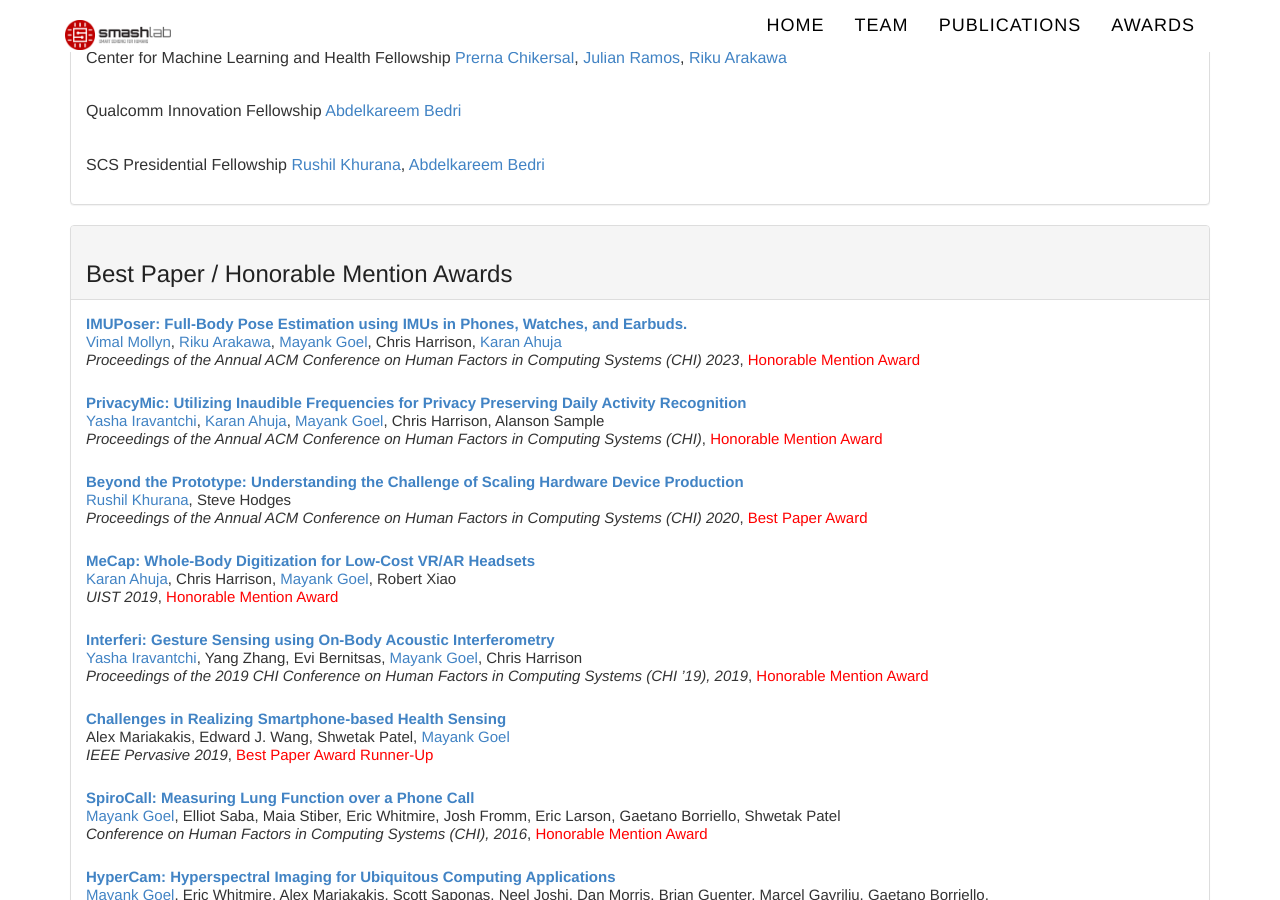
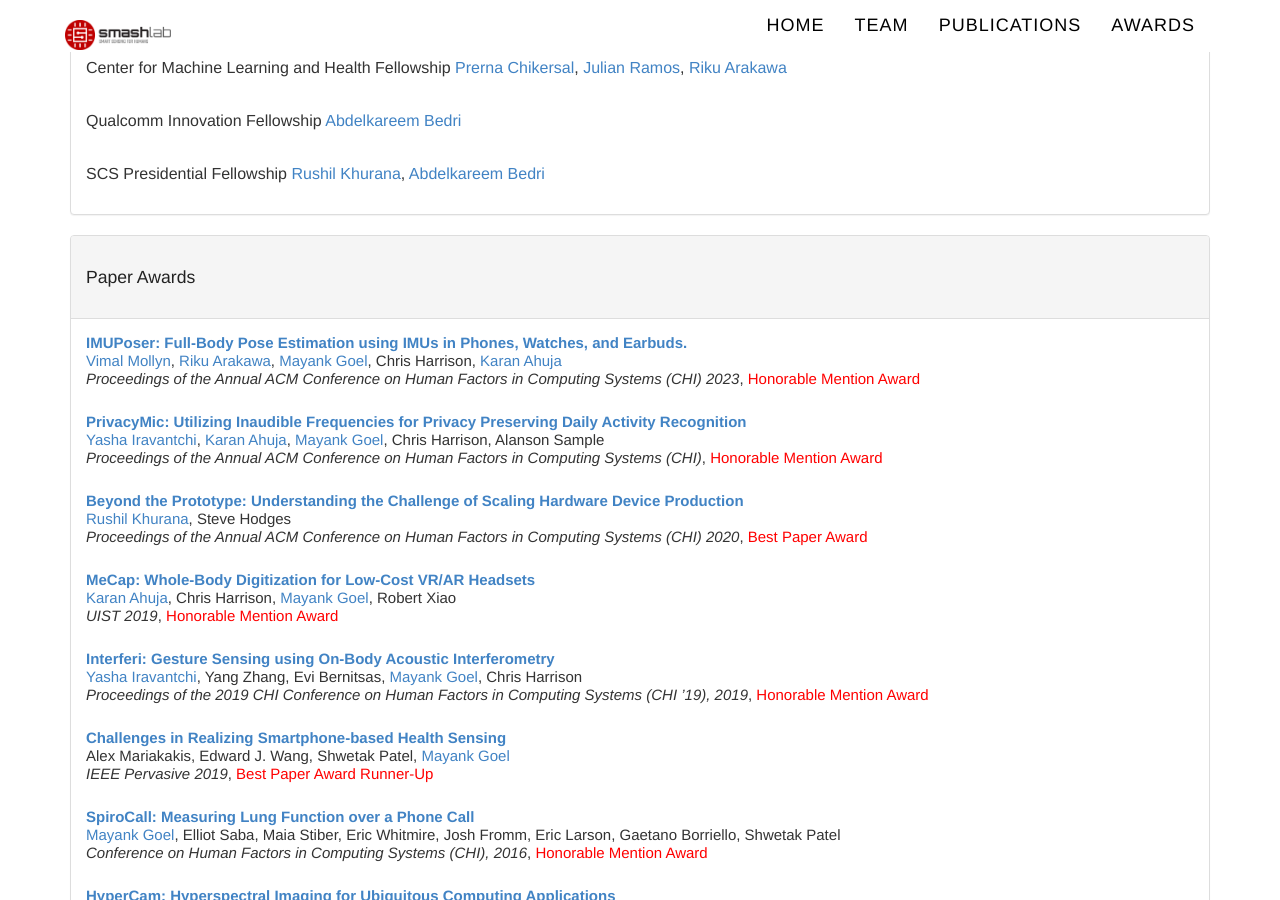
Before and after one commit to cmusmashlab/cmusmashlab.github.io, a Jekyll site: the page built from awards/index.html, in a window 1280 px wide and 900 px high, scrolled down 663 px. Built offline with Jekyll 4.4.1, drawn with Linux system fonts in a browser that asks for light colours; nearby versions of some CDN libraries; some web fonts are replaced.

Commit message:
Update index.html

```diff
--- a/awards/index.html
+++ b/awards/index.html
@@ -14,7 +14,7 @@
   <div class="panel-heading" role="tab" id="fellowshipsH">
     <h4 class="panel-title">
       <a role="button" data-toggle="collapse" data-parent="#accordion" href="#fellowships" aria-expanded="true" aria-controls="fellowships">
-        <h2>Awards and Distinctions</h2>
+        <h3>Awards and Distinctions</h3>
       </a>
     </h4>
   </div>
@@ -33,7 +33,7 @@
   <div class="panel-heading" role="tab" id="bestPaperH">
     <h4 class="panel-title">
       <a role="button" data-toggle="collapse" data-parent="#accordion" href="#bestPaper" aria-expanded="true" aria-controls="bestPaper">
-        <h2>Best Paper / Honorable Mention Awards</h2>
+        <h3>Paper Awards</h3>
       </a>
     </h4>
   </div>
```
